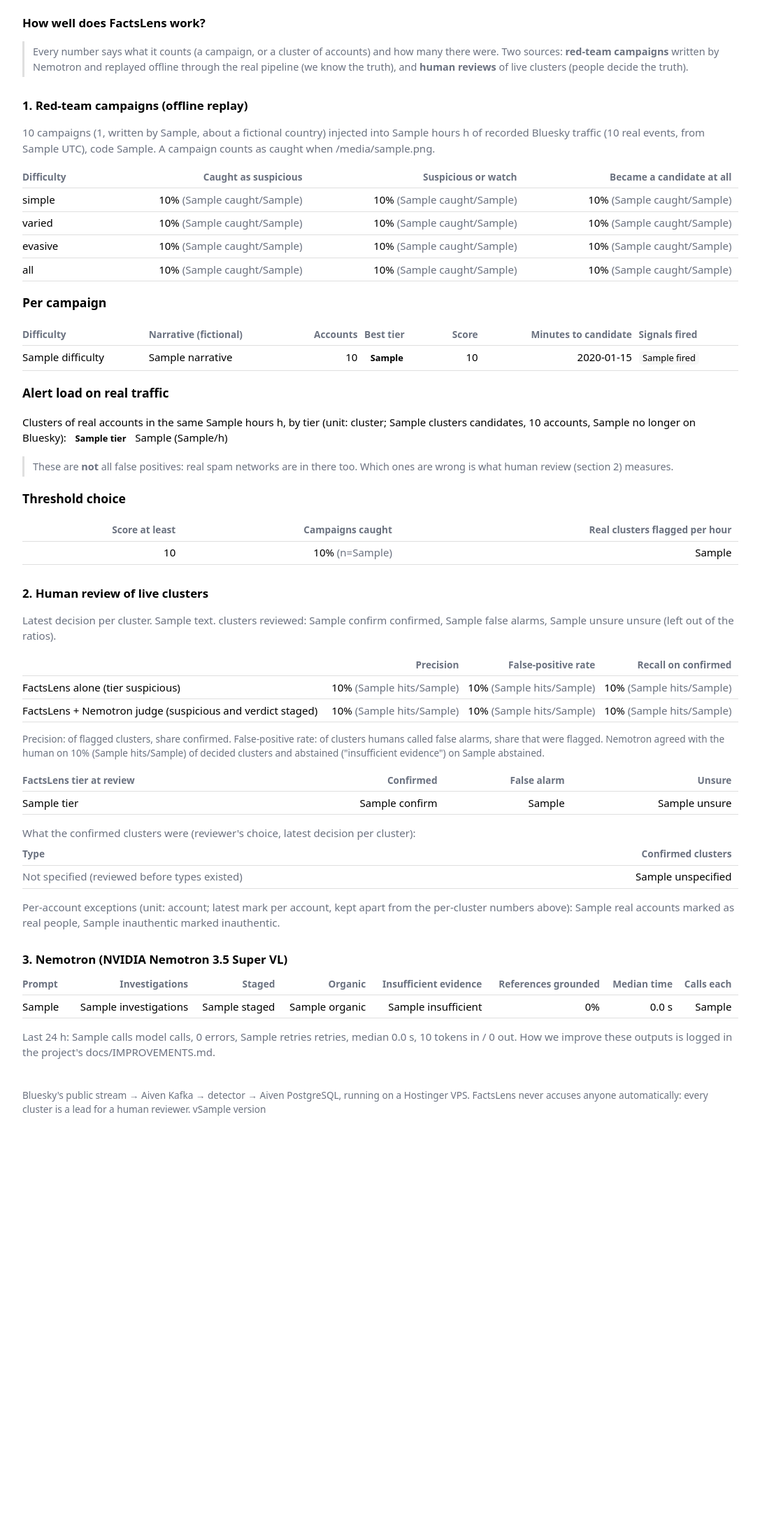
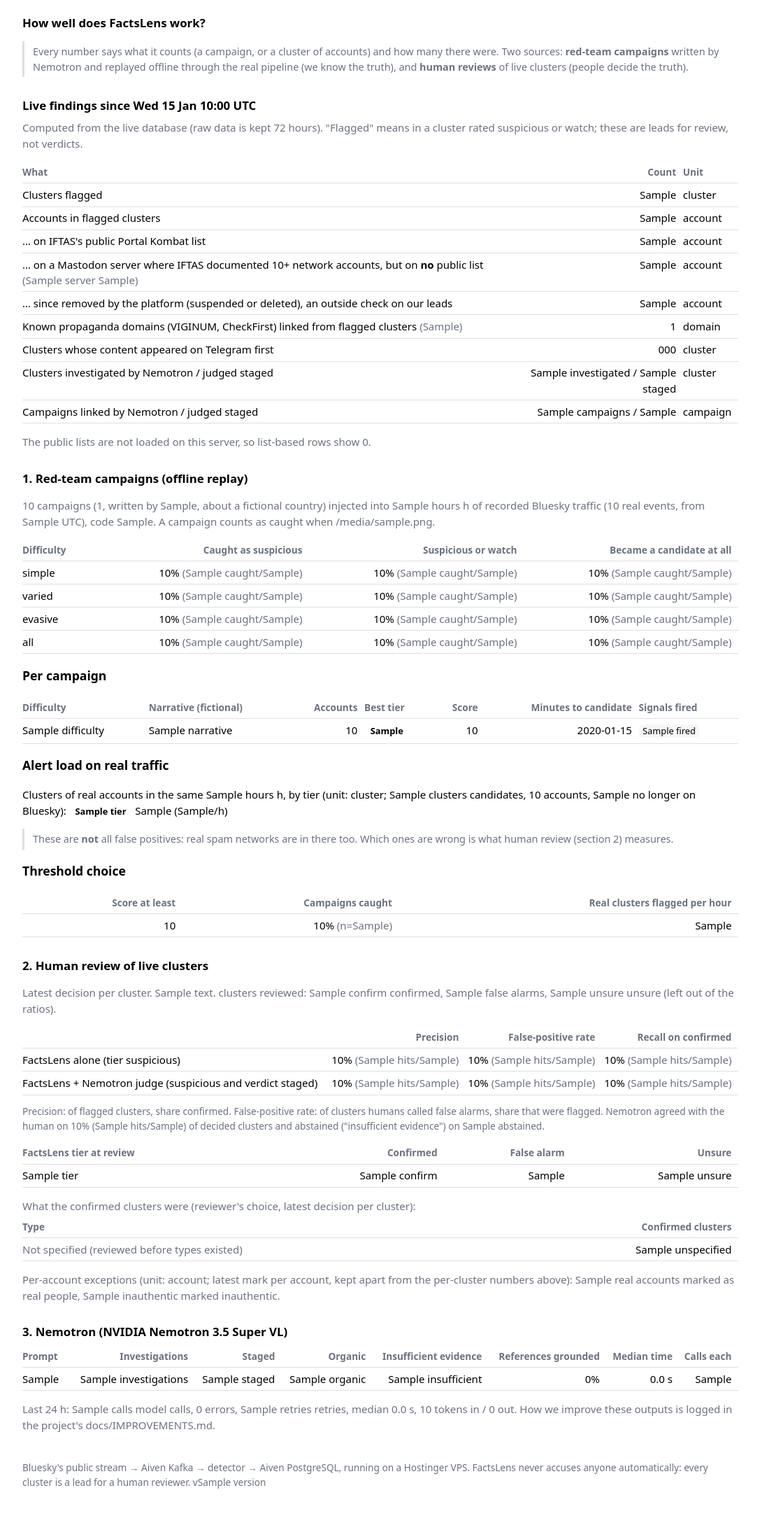
Before and after one commit to SebastiaanVryens/Junction2026, a FastAPI app: template src/factslens/api/templates/metrics.html in a window 1280 px wide. Shown: the part 83-2259 px from the top of the page at 70% size, without its empty margins (96-1183 px from the left). Before the commit the page ends 1677 px from the top, so only its background shows below. Run offline with FastAPI, Linux system fonts and the light colour scheme; the template is opened without the code that fills it: most values are stand-ins (such as "Sample title", 1, 10 or a date in 2020); parts of the project's set-up code (start-up, migrations or seed data) failed here and were passed over; some libraries are stand-ins or nearby versions.

Commit message:
Live findings on the metrics page: the pitch numbers, computed from the database
Flagged clusters and accounts, accounts on IFTAS's list, accounts on
network servers (10+ IFTAS-listed accounts) that are on no public list,
accounts the platform has since removed, known propaganda domains,
Telegram-first clusters, Nemotron verdicts and campaigns, each with its
unit. Big general servers are left out of the unlisted count on purpose.

```diff
--- a/docker-compose.yml
+++ b/docker-compose.yml
@@ -70,6 +70,9 @@ services:
     <<: *service
     command: ["python", "-m", "factslens.api", "--host", "0.0.0.0", "--port", "8000"]
     depends_on: [ingest]
+    volumes:
+      - ./secrets:/app/secrets:ro
+      - ./ground_truth:/app/eval/ground_truth/data:ro # for the live-findings numbers
     expose: ["8000"]
     mem_limit: 512m
     labels:
--- a/src/factslens/api/app.py
+++ b/src/factslens/api/app.py
@@ -32,6 +32,7 @@ from factslens.api.metrics import review_summary
 from factslens.api.repository import TIERS, PostgresRepository, Repository
 from factslens.common import db
 from factslens.common.settings import MissingSettingError, get_settings
+from factslens.enrich.lists import KnownLists, account_server
 from factslens.investigator.llm import BudgetExhausted, CallRecord, ChatClient
 from factslens.investigator.translate import Chat, translate
 
@@ -52,6 +53,7 @@ CAMPAIGN_KINDS = {
     "organic": "Organic",
     "unclear": "Unclear",
 }
+NETWORK_SERVER_MIN_LISTED = 10  # 'network server': IFTAS lists at least this many accounts there
 MAX_TRANSLATIONS = 5000  # kept in memory only; never written to the database
 WINDOW_HOURS = 24
 
@@ -154,8 +156,44 @@ def media_view(kind: str, ref: str, did: str | None) -> dict[str, str | None] |
 log = logging.getLogger("factslens.api")
 
 
+def live_numbers(raw: dict[str, Any], lists: KnownLists) -> dict[str, Any]:
+    """The pitch numbers, each with its unit: flagged = in a suspicious or watch cluster."""
+    # Only servers where IFTAS documented many network accounts: big general servers (mastodon.social,
+    # with one or two listed accounts) would count thousands of ordinary users.
+    per_server: dict[str, int] = {}
+    for handle in raw.get("unlisted_handles") or []:
+        server = account_server(handle)
+        if server and lists.server_accounts.get(server, 0) >= NETWORK_SERVER_MIN_LISTED:
+            per_server[server] = per_server.get(server, 0) + 1
+    servers = sorted(per_server.items(), key=lambda kv: -kv[1])
+    listed_domains = sorted(set(lists.domain_hits(raw.get("domains") or [])))
+    return {
+        key: raw.get(key) or 0
+        for key in (
+            "flagged_clusters",
+            "flagged_accounts",
+            "listed_accounts",
+            "removed_accounts",
+            "telegram_first_clusters",
+            "investigated",
+            "staged",
+            "campaigns",
+            "staged_campaigns",
+        )
+    } | {
+        "since": raw.get("since"),
+        "unlisted_on_listed_servers": sum(per_server.values()),
+        "listed_servers_involved": servers,
+        "listed_domains": listed_domains,
+        "lists_loaded": lists.loaded,
+    }
+
+
 def create_app(
-    repository: Repository | None = None, reviewer_token: str | None = None, translator: Chat | None = None
+    repository: Repository | None = None,
+    reviewer_token: str | None = None,
+    translator: Chat | None = None,
+    lists: KnownLists | None = None,
 ) -> FastAPI:
     """`repository`, `reviewer_token` and `translator` are injected in tests; in production they come
     from settings."""
@@ -164,12 +202,14 @@ def create_app(
     async def lifespan(app: FastAPI) -> AsyncIterator[None]:
         app.state.translations = OrderedDict()
         if repository is not None:
+            app.state.lists = lists or KnownLists()
             app.state.repo = repository
             app.state.reviewer_token = reviewer_token
             app.state.translator = translator
             yield
             return
         settings = get_settings()
+        app.state.lists = KnownLists.load(settings.resolved(settings.ground_truth_dir))
         token = settings.reviewer_token.get_secret_value() if settings.reviewer_token else None
         pool = AsyncConnectionPool(
             db.database_url(settings), min_size=1, max_size=4, open=False, kwargs={"autocommit": True}
@@ -497,6 +537,7 @@ def create_app(
                 "account_reviews": await repo(request).account_review_counts(),
                 "categories": REVIEW_CATEGORIES,
                 "nemotron": await repo(request).nemotron_stats(),
+                "live": live_numbers(await repo(request).live_findings(), request.app.state.lists),
             },
         )
 
--- a/src/factslens/api/templates/metrics.html
+++ b/src/factslens/api/templates/metrics.html
@@ -8,6 +8,24 @@
   Two sources: <b>red-team campaigns</b> written by Nemotron and replayed offline through the real pipeline
   (we know the truth), and <b>human reviews</b> of live clusters (people decide the truth).
 </p>
+
+{% if live and live.flagged_clusters %}
+<h2>Live findings{% if live.since %} since {{ live.since.strftime('%a %d %b %H:%M') }} UTC{% endif %}</h2>
+<p class="muted" style="margin-top:0">Computed from the live database (raw data is kept 72 hours). "Flagged" means in a cluster rated suspicious or watch; these are leads for review, not verdicts.</p>
+<div class="scroll"><table>
+  <tr><th>What</th><th class="num">Count</th><th>Unit</th></tr>
+  <tr><td>Clusters flagged</td><td class="num">{{ live.flagged_clusters }}</td><td>cluster</td></tr>
+  <tr><td>Accounts in flagged clusters</td><td class="num">{{ live.flagged_accounts }}</td><td>account</td></tr>
+  <tr><td>… on IFTAS's public Portal Kombat list</td><td class="num">{{ live.listed_accounts }}</td><td>account</td></tr>
+  <tr><td>… on a Mastodon server where IFTAS documented 10+ network accounts, but on <b>no</b> public list{% if live.listed_servers_involved %} <span class="muted">({% for server, n in live.listed_servers_involved %}{{ server }} {{ n }}{% if not loop.last %}, {% endif %}{% endfor %})</span>{% endif %}</td><td class="num">{{ live.unlisted_on_listed_servers }}</td><td>account</td></tr>
+  <tr><td>… since removed by the platform (suspended or deleted), an outside check on our leads</td><td class="num">{{ live.removed_accounts }}</td><td>account</td></tr>
+  <tr><td>Known propaganda domains (VIGINUM, CheckFirst) linked from flagged clusters{% if live.listed_domains %} <span class="muted">({{ live.listed_domains|join(', ') }})</span>{% endif %}</td><td class="num">{{ live.listed_domains|length }}</td><td>domain</td></tr>
+  <tr><td>Clusters whose content appeared on Telegram first</td><td class="num">{{ live.telegram_first_clusters }}</td><td>cluster</td></tr>
+  <tr><td>Clusters investigated by Nemotron / judged staged</td><td class="num">{{ live.investigated }} / {{ live.staged }}</td><td>cluster</td></tr>
+  <tr><td>Campaigns linked by Nemotron / judged staged</td><td class="num">{{ live.campaigns }} / {{ live.staged_campaigns }}</td><td>campaign</td></tr>
+</table></div>
+{% if not live.lists_loaded %}<p class="muted">The public lists are not loaded on this server, so list-based rows show 0.</p>{% endif %}
+{% endif %}
 
 <h2>1. Red-team campaigns (offline replay)</h2>
 {% if result %}
--- a/src/factslens/enrich/lists.py
+++ b/src/factslens/enrich/lists.py
@@ -43,6 +43,7 @@ class KnownLists:
     did_handles: dict[str, str] = field(default_factory=dict)  # listed DID -> its Bluesky handle
     servers: set[str] = field(default_factory=set)  # Mastodon servers on the IFTAS list
     mastodon_accounts: set[str] = field(default_factory=set)  # "user@server", lower-case
+    server_accounts: dict[str, int] = field(default_factory=dict)  # server -> accounts IFTAS lists there
     loaded: bool = False
 
     @classmethod
@@ -68,6 +69,8 @@ class KnownLists:
                 lists.account_handles.add(row["bluesky_handle"].lower())
             if row.get("username") and row.get("instance"):
                 lists.mastodon_accounts.add(f"{row['username']}@{row['instance']}".lower())
+                server = row["instance"].lower()
+                lists.server_accounts[server] = lists.server_accounts.get(server, 0) + 1
         lists.servers = {row["instance"].lower() for row in _rows(files["instances"])}
         lists.loaded = True
         log.info(
```
Also changed, not shown: src/factslens/api/repository.py (+69 -0 lines), tests/test_api.py (+42 -0 lines).
